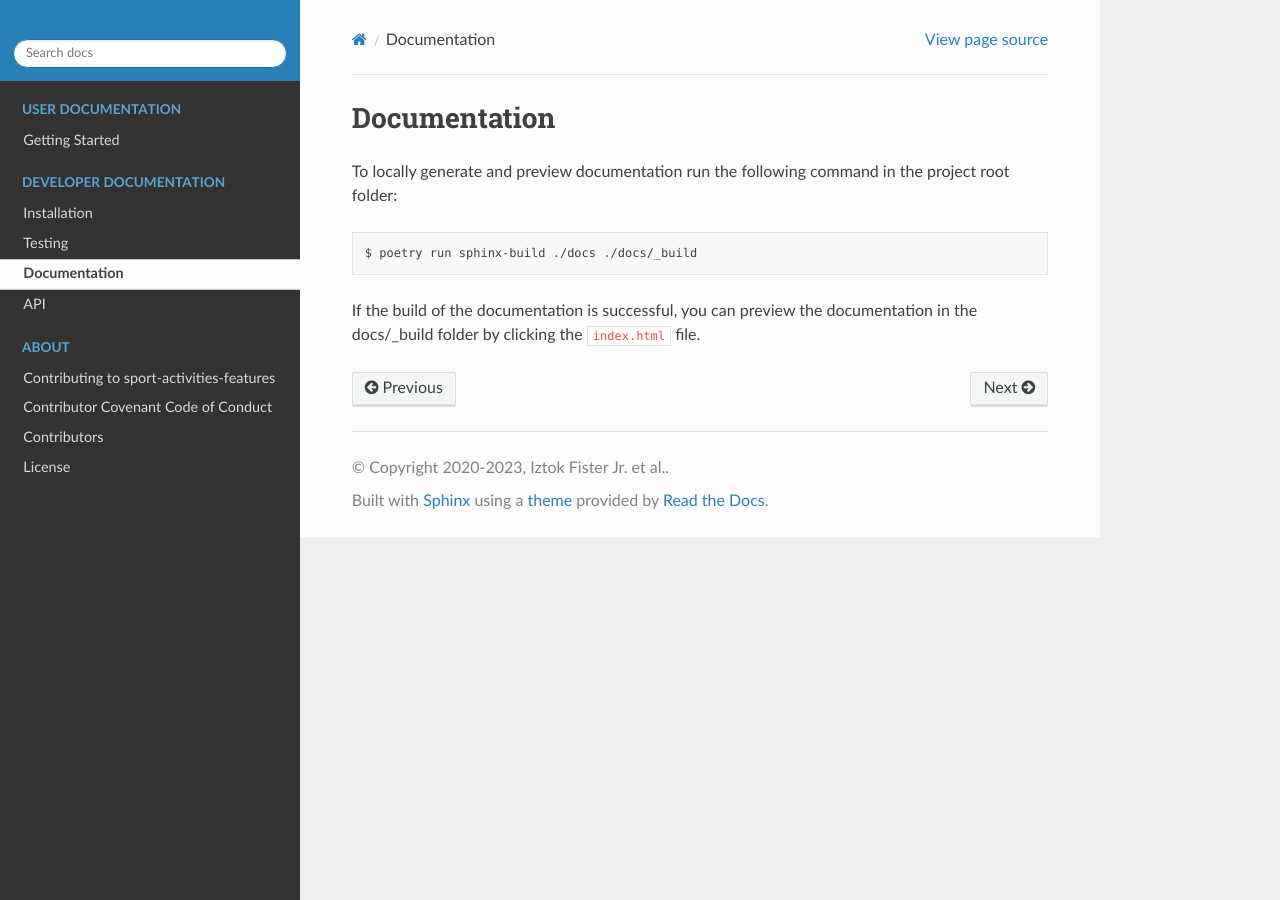
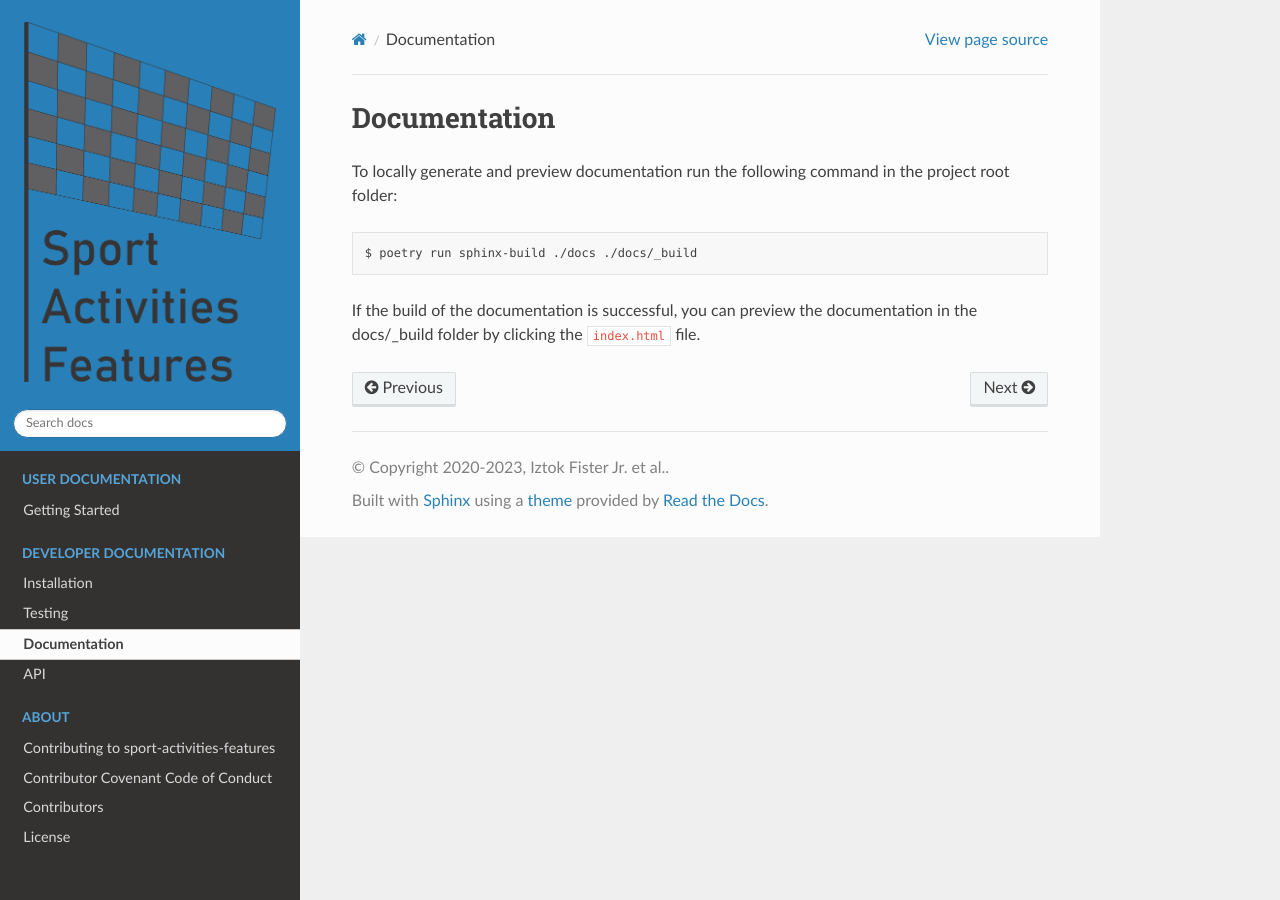
Before and after one commit to firefly-cpp/sport-activities-features, a Sphinx documentation site: the page built from docs/documentation.rst, in a window 1280 px wide. Built offline with Sphinx 7.4.7 and the Read the Docs theme 2.0.0, drawn with Linux system fonts in a browser that asks for light colours.

Commit message:
Update docs

```diff
--- a/docs/api/tcx_manipulation.rst
+++ b/docs/api/tcx_manipulation.rst
@@ -1,5 +1,5 @@
 TCX manipulation
-=======
+================
 
 .. automodule:: sport_activities_features.tcx_manipulation
     :members:
--- a/docs/conf.py
+++ b/docs/conf.py
@@ -29,7 +29,7 @@
 # Add any Sphinx extension module names here, as strings. They can be
 # extensions coming with Sphinx (named 'sphinx.ext.*') or your custom
 # ones.
-extensions = ['sphinx.ext.autodoc', 'sphinx_rtd_theme', 'sphinxcontrib.bibtex']
+extensions = ['sphinx.ext.autodoc', 'sphinx_rtd_theme', 'sphinxcontrib.bibtex', 'sphinx.ext.napoleon']
 
 # Add any paths that contain templates here, relative to this directory.
 templates_path = ["_templates"]
@@ -59,7 +59,7 @@
 bibtex_default_style = 'unsrt'
 
 # Add logo for project
-html_logo = '../.github/logo/sport_activities.png'
+html_logo = '_static/logo.png'
 html_theme_options = {
     'logo_only': True,
     'display_version': False,
```
Also changed, not shown: docs/_static/logo.png (added).
